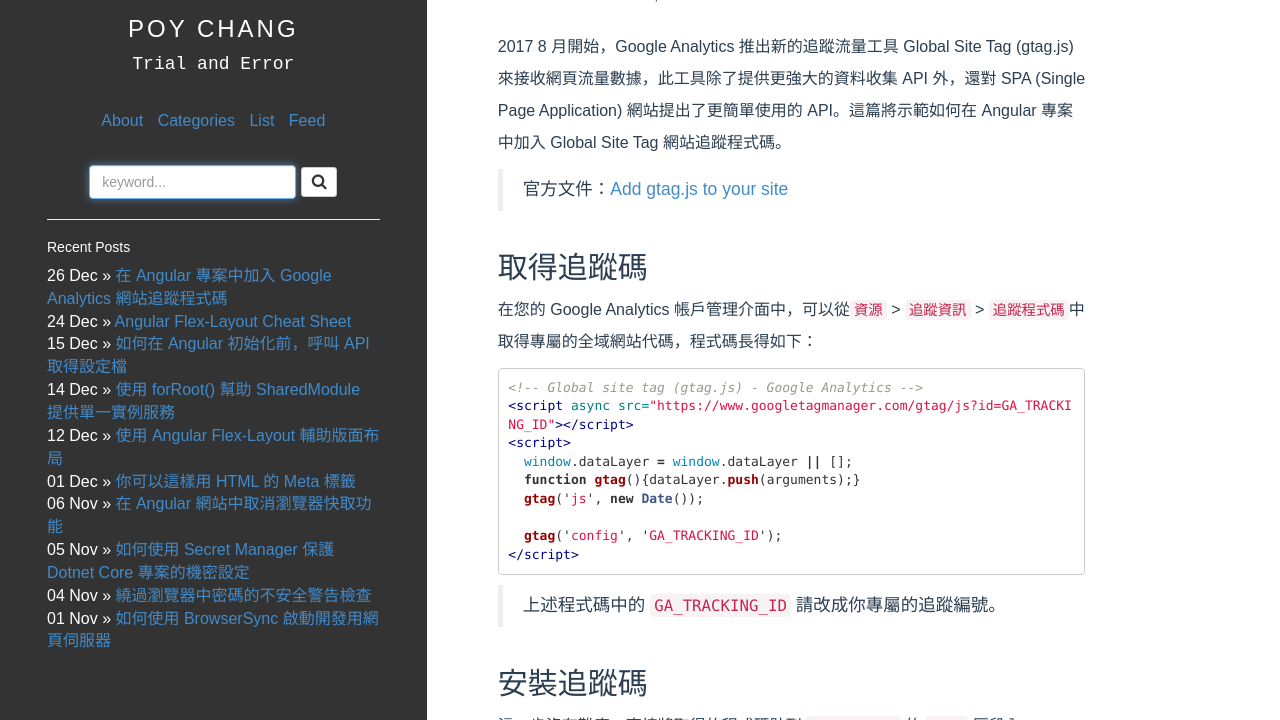
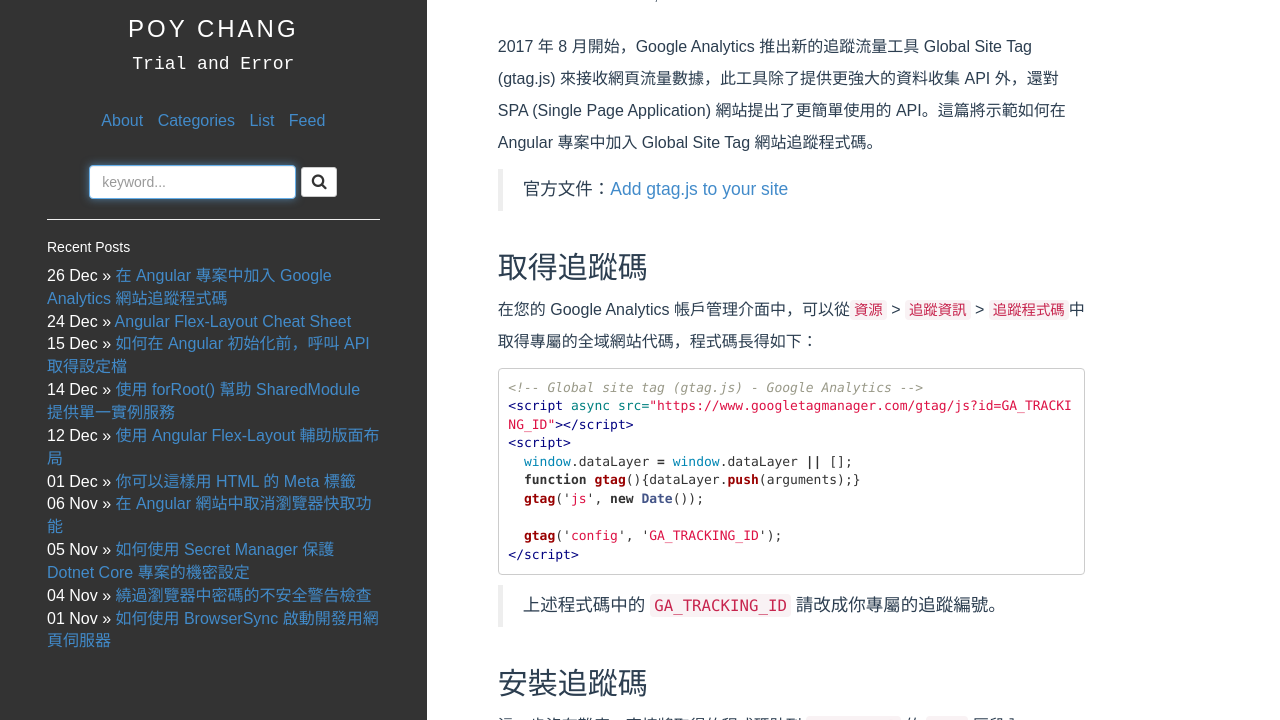
Before and after one commit to poychang/poychang.github.io, a Jekyll site: the page built from _posts/2017-12-26-angular-with-google-analytics-by-global-site-tag-aka-gtag-js.md, in a window 1280 px wide and 900 px high, cut to the strip 180-900 px from the top of the window. Built offline with Jekyll 4.4.1, drawn with Linux system fonts in a browser that asks for light colours; some web fonts are replaced; comment, search, counter and statistics services are not loaded; some of the changed lines change nothing that is shown; some of the changed text lies outside the part shown.

Commit message:
alter post

````diff
--- a/_posts/2017-12-26-angular-with-google-analytics-by-global-site-tag-aka-gtag-js.md
+++ b/_posts/2017-12-26-angular-with-google-analytics-by-global-site-tag-aka-gtag-js.md
@@ -6,7 +6,7 @@
 comments: true
 categories: [Typescript, Angular]
 ---
-2017 8 月開始，Google Analytics 推出新的追蹤流量工具 Global Site Tag (gtag.js) 來接收網頁流量數據，此工具除了提供更強大的資料收集 API 外，還對 SPA (Single Page Application) 網站提出了更簡單使用的 API。這篇將示範如何在 Angular 專案中加入 Global Site Tag 網站追蹤程式碼。
+2017 年 8 月開始，Google Analytics 推出新的追蹤流量工具 Global Site Tag (gtag.js) 來接收網頁流量數據，此工具除了提供更強大的資料收集 API 外，還對 SPA (Single Page Application) 網站提出了更簡單使用的 API。這篇將示範如何在 Angular 專案中加入 Global Site Tag 網站追蹤程式碼。
 
 >官方文件：[Add gtag.js to your site](https://developers.google.com/analytics/devguides/collection/gtagjs/)
 
@@ -100,7 +100,7 @@
 
 完成上述的設定後，我們希望在每次路由變更的時候，能夠發送瀏覽數據給 GA，這裡我們可以從啟動的根元件 `AppComponent` 下手。
 
-我們可以透過監聽路由的 `NavigationEnd` 事件，當成功完成路由變更時，觸發發送瀏覽數據的事件方法 `gtag('event', 'page_view', { 'page_path': x.url }); })`，將當前的網頁位置傳送過去。
+我們可以透過監聽路由的 `NavigationEnd` 事件，當成功完成路由變更時，觸發發送瀏覽數據的事件方法 `gtag('event', 'page_view', { 'page_path': x.url }); })`，並且將當前的網址路徑傳送過去。
 
 ```typescript
 import {Component, OnInit} from '@angular/core';
@@ -131,9 +131,9 @@
 }
 ```
 
-順道一提，這邊使用 RxJS 的 `distinctUntilChanged` 操作符，`distinctUntilChanged` 跟 `distinct` 一樣會把相同的元素過濾掉，但 `distinctUntilChanged` 只會跟最後一次送出的元素比較，不會每個都比。因此 `distinctUntilChanged` 只會暫存一個元素，不像 `distinct` 會在背後產生一個暫存用的 Set，當用在一個無限的 observable 時，這個 Set 可能會撐爆你的記憶體。
+>這邊使用 RxJS 的 `distinctUntilChanged` 操作符，`distinctUntilChanged` 跟 `distinct` 一樣會把相同的元素過濾掉，但 `distinctUntilChanged` 只會跟最後一次送出的元素比較，不會每個都比。因此 `distinctUntilChanged` 只會暫存一個元素，不像 `distinct` 會在背後產生一個暫存用的 Set，當用在一個無限的 observable 時，這個 Set 可能會撐爆你的記憶體。
 
-再順道一提，Pageview Event 有三個參數可以傳送：
+順道一提，Pageview Event 有三個參數可以傳送：
 
 <table class="table table-striped">
 <thead>
@@ -198,7 +198,7 @@
 
 參考資料：
 
-* [https://developers.google.com/analytics/devguides/collection/gtagjs/](https://developers.google.com/analytics/devguides/collection/gtagjs/)
+* [Add gtag.js to your site](https://developers.google.com/analytics/devguides/collection/gtagjs/)
 * [Tracking Google Analytics Page Views in Angular2](https://stackoverflow.com/questions/37655898/tracking-google-analytics-page-views-in-angular2)
 * [GA 追蹤碼安裝指南](https://training.pada-x.com/docs/article.jsp?key=google-analytics-tracking-code)
 * [30 天精通 RxJS(15): Observable Operators - distinct, distinctUntilChanged](https://ithelp.ithome.com.tw/articles/10188194)
````
